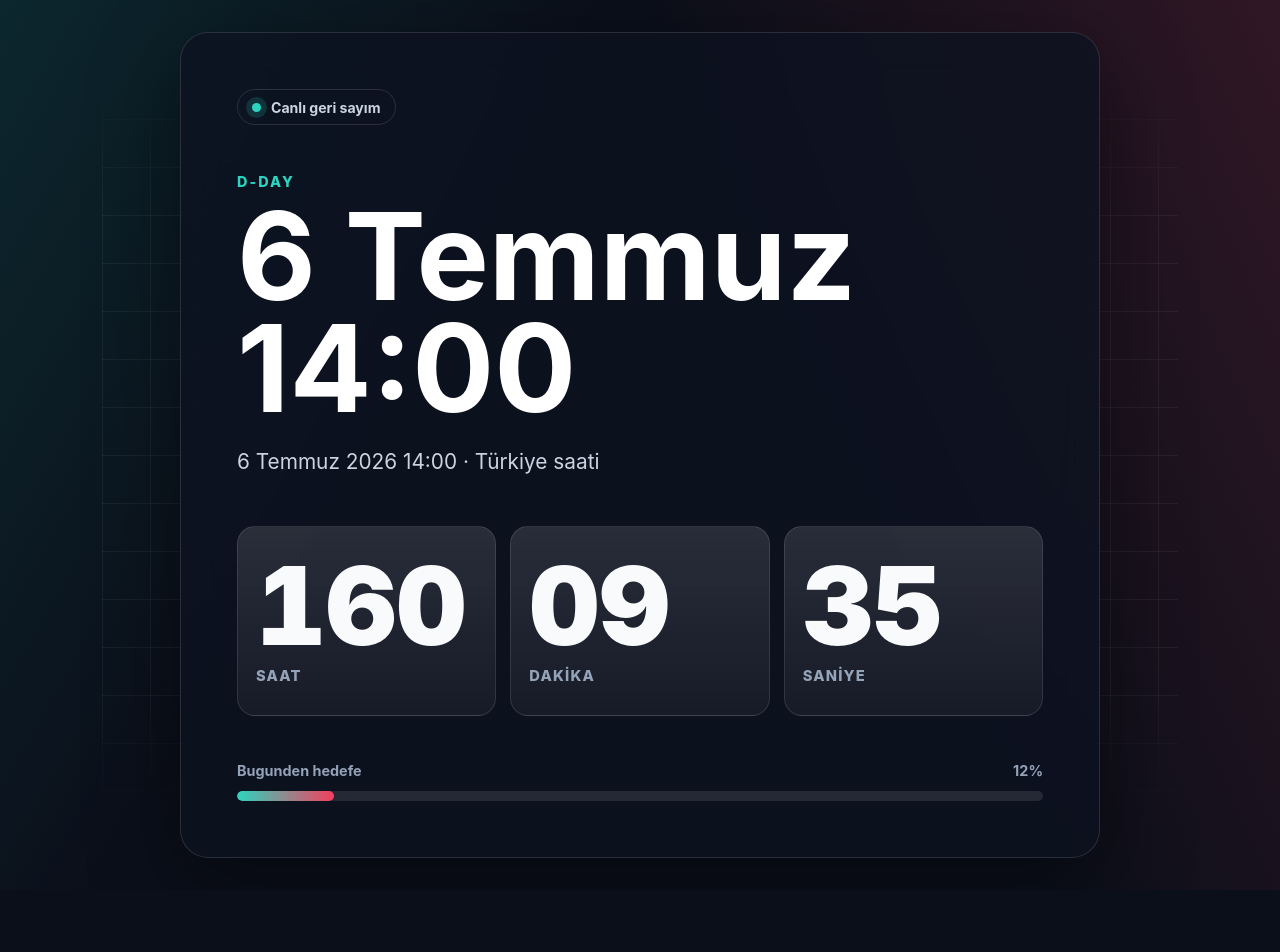
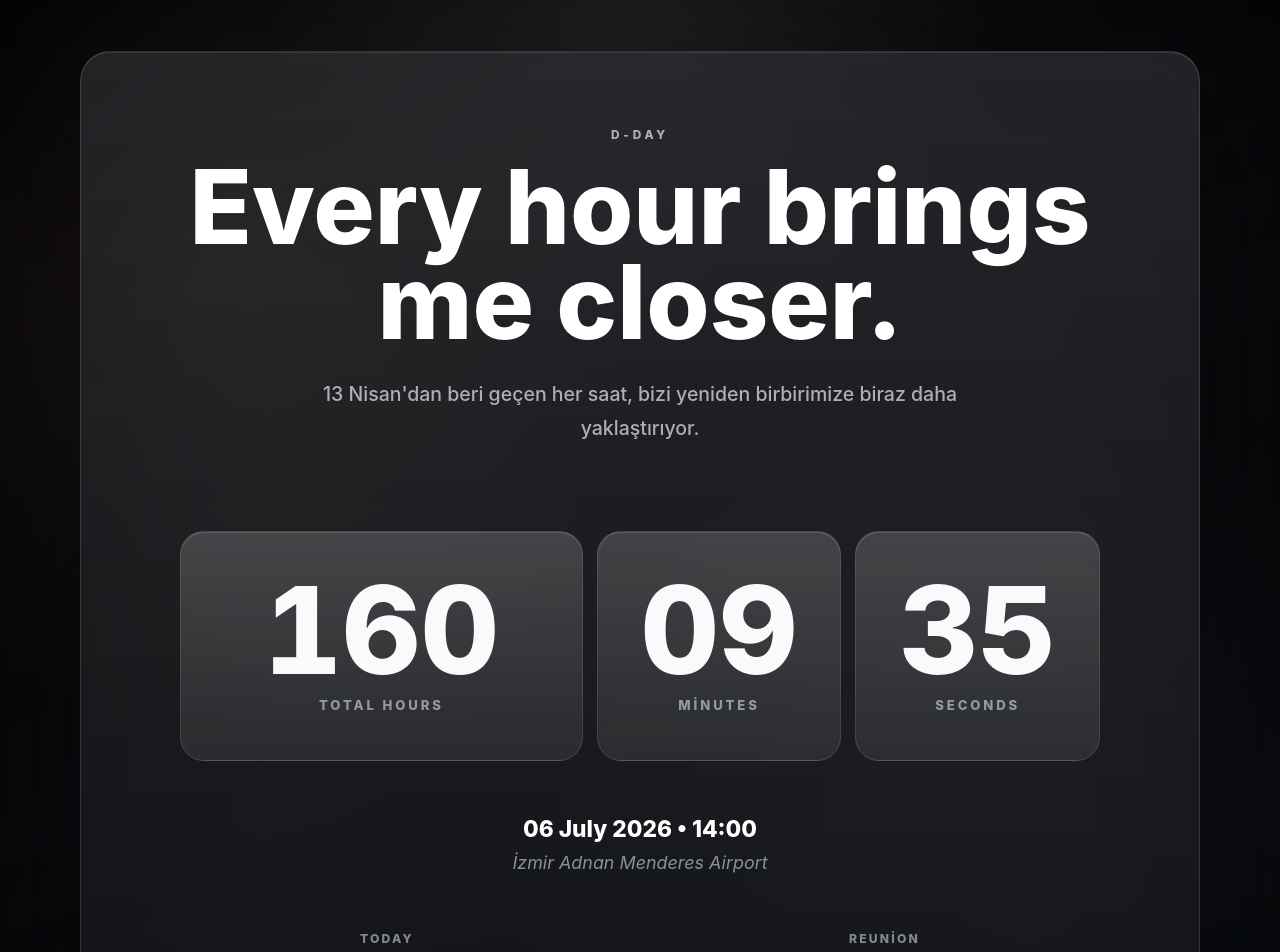
Before and after one commit to erdalyenigul/d-day, a Vue app: page / in a window 1280 px wide. Shown: the top 952 px of the page. Before the commit the page ends 890 px from the top, so only its background shows below. Built offline with nearby package versions, Linux system fonts and the light colour scheme.

Commit message:
Refine reunion countdown experience

```diff
--- a/src/App.vue
+++ b/src/App.vue
@@ -1,6 +1,7 @@
 <script setup>
 import { computed, onMounted, onUnmounted, ref } from 'vue'
 
+const startDate = new Date('2026-04-13T00:00:00+03:00')
 const targetDate = new Date('2026-07-06T14:00:00+03:00')
 const now = ref(new Date())
 let intervalId
@@ -18,27 +19,17 @@ const remaining = computed(() => {
 })
 
 const timeParts = computed(() => [
-  { label: 'Saat', value: remaining.value.hours },
-  { label: 'Dakika', value: remaining.value.minutes },
-  { label: 'Saniye', value: remaining.value.seconds },
+  { label: 'Total hours', value: remaining.value.hours },
+  { label: 'Minutes', value: remaining.value.minutes },
+  { label: 'Seconds', value: remaining.value.seconds },
 ])
 
 const progress = computed(() => {
-  const startDate = new Date('2026-06-29T00:00:00+03:00')
   const total = targetDate.getTime() - startDate.getTime()
   const elapsed = now.value.getTime() - startDate.getTime()
 
   return Math.min(Math.max((elapsed / total) * 100, 0), 100)
 })
-
-const targetLabel = new Intl.DateTimeFormat('tr-TR', {
-  day: 'numeric',
-  month: 'long',
-  year: 'numeric',
-  hour: '2-digit',
-  minute: '2-digit',
-  timeZone: 'Europe/Istanbul',
-}).format(targetDate)
 
 onMounted(() => {
   intervalId = window.setInterval(() => {
@@ -53,39 +44,55 @@ onUnmounted(() => {
 
 <template>
   <main class="page-shell">
-    <section class="countdown-panel" aria-labelledby="page-title">
-      <div class="status-row">
-        <span class="status-dot" aria-hidden="true"></span>
-        <span>Canlı geri sayım</span>
+    <Transition name="cinematic" mode="out-in">
+      <section
+        v-if="remaining.totalSeconds > 0"
+        key="countdown"
+        class="memory-panel"
+        aria-labelledby="page-title"
+      >
+        <div class="intro">
+          <p class="eyebrow">D-DAY</p>
+          <h1 id="page-title">Every hour brings me closer.</h1>
+          <p class="lead">
+            13 Nisan'dan beri geçen her saat, bizi yeniden birbirimize biraz daha
+            yaklaştırıyor.
+          </p>
         </div>
 
-      <div class="headline">
-        <p class="eyebrow">D-Day</p>
-        <h1 id="page-title">6 Temmuz 14:00</h1>
-        <p class="target-date">{{ targetLabel }} · Türkiye saati</p>
-      </div>
-
-      <div v-if="remaining.totalSeconds > 0" class="timer-grid">
+        <div class="timer-grid" aria-label="Deniz'e kavuşmaya kalan süre">
           <article v-for="part in timeParts" :key="part.label" class="time-card">
             <span class="time-value">{{ String(part.value).padStart(2, '0') }}</span>
             <span class="time-label">{{ part.label }}</span>
           </article>
         </div>
 
-      <div v-else class="completed-state">
-        <span class="completed-value">00:00:00</span>
-        <span class="completed-label">Zaman geldi.</span>
+        <div class="reunion">
+          <p class="date-line">06 July 2026 • 14:00</p>
+          <p class="place-line">İzmir Adnan Menderes Airport</p>
         </div>
 
-      <div class="progress-wrap" aria-label="Geri sayım ilerlemesi">
+        <div class="progress-wrap" aria-label="Today to reunion progress">
           <div class="progress-meta">
-          <span>Bugunden hedefe</span>
-          <span>{{ Math.round(progress) }}%</span>
+            <span>Today</span>
+            <span>Reunion</span>
           </div>
           <div class="progress-track">
             <div class="progress-fill" :style="{ width: `${progress}%` }"></div>
           </div>
         </div>
+
+        <p class="closing-line">When this countdown ends, our forever begins.</p>
       </section>
+
+      <section v-else key="completed" class="memory-panel completed-state" aria-live="polite">
+        <div class="completed-glow" aria-hidden="true"></div>
+        <div class="completed-copy">
+          <p class="eyebrow">D-DAY</p>
+          <h1>Welcome home, Deniz.</h1>
+          <p>No more distance. Our forever starts now.</p>
+        </div>
+      </section>
+    </Transition>
   </main>
 </template>
--- a/src/style.css
+++ b/src/style.css
@@ -1,6 +1,6 @@
 :root {
   color: #f8fafc;
-  background: #0b0f1a;
+  background: #050507;
   font-family:
     Inter, ui-sans-serif, system-ui, -apple-system, BlinkMacSystemFont, "Segoe UI",
     sans-serif;
@@ -33,193 +33,322 @@ select {
   min-height: 100vh;
   place-items: center;
   overflow: hidden;
-  padding: 32px 18px;
+  padding: clamp(18px, 4vw, 56px);
   background:
-    linear-gradient(120deg, rgba(20, 184, 166, 0.14), transparent 34%),
-    linear-gradient(245deg, rgba(244, 63, 94, 0.16), transparent 38%),
-    #0b0f1a;
+    radial-gradient(circle at 50% 0%, rgba(255, 255, 255, 0.16), transparent 28%),
+    radial-gradient(circle at 18% 22%, rgba(145, 112, 88, 0.24), transparent 34%),
+    radial-gradient(circle at 82% 78%, rgba(82, 104, 134, 0.2), transparent 38%),
+    linear-gradient(145deg, #050507 0%, #111016 48%, #06070a 100%);
 }
 
 .page-shell::before {
   position: absolute;
-  inset: 8%;
+  inset: 0;
   content: "";
-  background-image:
-    linear-gradient(rgba(255, 255, 255, 0.055) 1px, transparent 1px),
-    linear-gradient(90deg, rgba(255, 255, 255, 0.055) 1px, transparent 1px);
-  background-size: 48px 48px;
-  mask-image: linear-gradient(to bottom, transparent, black 20%, black 80%, transparent);
+  background:
+    linear-gradient(90deg, rgba(255, 255, 255, 0.03) 1px, transparent 1px),
+    linear-gradient(rgba(255, 255, 255, 0.025) 1px, transparent 1px);
+  background-size: 88px 88px;
+  mask-image: radial-gradient(circle at center, black 0%, transparent 72%);
 }
 
-.countdown-panel {
-  position: relative;
-  width: min(920px, 100%);
-  padding: clamp(24px, 5vw, 56px);
-  border: 1px solid rgba(255, 255, 255, 0.12);
-  border-radius: 28px;
-  background: rgba(13, 18, 32, 0.78);
-  box-shadow: 0 28px 90px rgba(0, 0, 0, 0.42);
-  backdrop-filter: blur(20px);
+.page-shell::after {
+  position: absolute;
+  inset: 0;
+  content: "";
+  pointer-events: none;
+  background:
+    linear-gradient(to bottom, rgba(0, 0, 0, 0.42), transparent 24%, transparent 70%, rgba(0, 0, 0, 0.55)),
+    linear-gradient(90deg, rgba(0, 0, 0, 0.48), transparent 18%, transparent 82%, rgba(0, 0, 0, 0.48));
 }
 
-.status-row {
-  display: inline-flex;
-  align-items: center;
-  gap: 10px;
-  min-height: 36px;
-  padding: 0 14px;
+.memory-panel {
+  position: relative;
+  z-index: 1;
+  display: grid;
+  width: min(1120px, 100%);
+  min-height: min(820px, calc(100vh - 72px));
+  align-content: center;
+  justify-items: center;
+  padding: clamp(30px, 6vw, 76px);
   border: 1px solid rgba(255, 255, 255, 0.12);
-  border-radius: 999px;
-  color: #cbd5e1;
-  font-size: 0.88rem;
-  font-weight: 700;
-  letter-spacing: 0;
+  border-radius: 30px;
+  background:
+    linear-gradient(180deg, rgba(255, 255, 255, 0.105), rgba(255, 255, 255, 0.035)),
+    rgba(9, 10, 14, 0.72);
+  box-shadow:
+    0 42px 140px rgba(0, 0, 0, 0.54),
+    inset 0 1px 0 rgba(255, 255, 255, 0.1);
+  text-align: center;
+  backdrop-filter: blur(26px);
+  animation: panel-rise 900ms ease both;
 }
 
-.status-dot {
-  width: 9px;
-  height: 9px;
-  border-radius: 50%;
-  background: #2dd4bf;
-  box-shadow: 0 0 0 6px rgba(45, 212, 191, 0.16);
-}
-
-.headline {
-  margin-top: clamp(28px, 5vw, 48px);
+.intro {
+  display: grid;
+  justify-items: center;
 }
 
 .eyebrow {
-  margin: 0 0 10px;
-  color: #2dd4bf;
-  font-size: 0.9rem;
+  margin: 0 0 18px;
+  color: rgba(248, 250, 252, 0.66);
+  font-size: 0.74rem;
   font-weight: 800;
-  letter-spacing: 0.14em;
+  letter-spacing: 0.32em;
   text-transform: uppercase;
 }
 
 h1 {
-  max-width: 760px;
+  max-width: 920px;
   margin: 0;
   color: #ffffff;
-  font-size: clamp(3.1rem, 11vw, 7.6rem);
-  line-height: 0.92;
+  font-size: clamp(3.25rem, 8vw, 8.6rem);
+  font-weight: 800;
+  line-height: 0.93;
   letter-spacing: 0;
 }
 
-.target-date {
-  max-width: 620px;
-  margin: 22px 0 0;
-  color: #cbd5e1;
-  font-size: clamp(1rem, 2.5vw, 1.3rem);
-  line-height: 1.55;
+.lead {
+  max-width: 640px;
+  margin: clamp(18px, 3vw, 28px) 0 0;
+  color: rgba(226, 232, 240, 0.72);
+  font-size: clamp(1rem, 1.7vw, 1.22rem);
+  font-weight: 450;
+  line-height: 1.7;
 }
 
 .timer-grid {
   display: grid;
-  grid-template-columns: repeat(3, minmax(0, 1fr));
+  width: min(920px, 100%);
+  grid-template-columns: minmax(0, 1.35fr) repeat(2, minmax(0, 0.82fr));
   gap: 14px;
-  margin-top: clamp(28px, 5vw, 48px);
+  margin-top: clamp(46px, 7vw, 86px);
 }
 
 .time-card {
   display: grid;
-  min-height: clamp(132px, 18vw, 190px);
+  min-height: clamp(148px, 18vw, 230px);
   align-content: center;
-  gap: 12px;
-  padding: 18px;
+  justify-items: center;
+  gap: 16px;
+  padding: clamp(18px, 3vw, 30px);
   border: 1px solid rgba(255, 255, 255, 0.11);
-  border-radius: 18px;
-  background: linear-gradient(180deg, rgba(255, 255, 255, 0.12), rgba(255, 255, 255, 0.045));
+  border-radius: 24px;
+  background:
+    linear-gradient(180deg, rgba(255, 255, 255, 0.14), rgba(255, 255, 255, 0.045)),
+    rgba(255, 255, 255, 0.035);
+  box-shadow: inset 0 1px 0 rgba(255, 255, 255, 0.12);
 }
 
 .time-value {
   color: #f8fafc;
-  font-size: clamp(3rem, 9vw, 6.8rem);
-  font-weight: 900;
-  line-height: 0.9;
+  font-size: clamp(3.7rem, 9.5vw, 8.8rem);
+  font-weight: 850;
+  line-height: 0.84;
   letter-spacing: 0;
   font-variant-numeric: tabular-nums;
 }
 
 .time-label {
-  color: #94a3b8;
-  font-size: 0.92rem;
+  color: rgba(203, 213, 225, 0.64);
+  font-size: clamp(0.7rem, 1.1vw, 0.82rem);
   font-weight: 800;
-  letter-spacing: 0.08em;
+  letter-spacing: 0.22em;
   text-transform: uppercase;
 }
 
-.completed-state {
-  display: grid;
-  gap: 12px;
-  margin-top: clamp(28px, 5vw, 48px);
+.reunion {
+  margin-top: clamp(30px, 5vw, 54px);
 }
 
-.completed-value {
-  font-size: clamp(3rem, 12vw, 8rem);
-  font-weight: 900;
-  line-height: 1;
+.date-line,
+.place-line,
+.closing-line {
+  margin: 0;
 }
 
-.completed-label {
-  color: #cbd5e1;
-  font-size: 1.2rem;
+.date-line {
+  color: #ffffff;
+  font-size: clamp(1.08rem, 2vw, 1.42rem);
+  font-weight: 760;
+}
+
+.place-line {
+  margin-top: 10px;
+  color: rgba(203, 213, 225, 0.64);
+  font-size: clamp(0.98rem, 1.5vw, 1.12rem);
+  font-style: italic;
 }
 
 .progress-wrap {
-  margin-top: clamp(28px, 5vw, 46px);
+  width: min(560px, 100%);
+  margin-top: clamp(34px, 5vw, 58px);
 }
 
 .progress-meta {
   display: flex;
   justify-content: space-between;
-  gap: 16px;
-  margin-bottom: 12px;
-  color: #94a3b8;
-  font-size: 0.9rem;
-  font-weight: 700;
+  gap: 20px;
+  margin-bottom: 13px;
+  color: rgba(226, 232, 240, 0.54);
+  font-size: 0.76rem;
+  font-weight: 800;
+  letter-spacing: 0.18em;
+  text-transform: uppercase;
 }
 
 .progress-track {
-  height: 10px;
+  height: 4px;
   overflow: hidden;
   border-radius: 999px;
-  background: rgba(255, 255, 255, 0.1);
+  background: rgba(255, 255, 255, 0.12);
 }
 
 .progress-fill {
   height: 100%;
   border-radius: inherit;
-  background: linear-gradient(90deg, #2dd4bf, #f43f5e);
-  transition: width 300ms ease;
+  background: linear-gradient(90deg, #f8fafc, #d9bca1 48%, #94a3b8);
+  box-shadow: 0 0 24px rgba(217, 188, 161, 0.34);
+  transition: width 400ms ease;
 }
 
-@media (max-width: 720px) {
+.closing-line {
+  margin-top: clamp(32px, 5vw, 62px);
+  color: rgba(248, 250, 252, 0.68);
+  font-size: clamp(0.98rem, 1.7vw, 1.22rem);
+  font-style: italic;
+}
+
+.completed-state {
+  min-height: min(820px, calc(100vh - 72px));
+  overflow: hidden;
+}
+
+.completed-glow {
+  position: absolute;
+  width: min(680px, 84vw);
+  aspect-ratio: 1;
+  border-radius: 50%;
+  background: radial-gradient(circle, rgba(255, 255, 255, 0.18), rgba(217, 188, 161, 0.16) 34%, transparent 67%);
+  filter: blur(18px);
+  animation: slow-bloom 1800ms ease both;
+}
+
+.completed-copy {
+  position: relative;
+  display: grid;
+  justify-items: center;
+  animation: completed-rise 1200ms 280ms ease both;
+}
+
+.completed-copy p:last-child {
+  max-width: 620px;
+  margin: clamp(18px, 3vw, 28px) 0 0;
+  color: rgba(226, 232, 240, 0.72);
+  font-size: clamp(1.05rem, 2vw, 1.36rem);
+  font-style: italic;
+  line-height: 1.65;
+}
+
+.cinematic-enter-active,
+.cinematic-leave-active {
+  transition:
+    opacity 700ms ease,
+    filter 700ms ease,
+    transform 700ms ease;
+}
+
+.cinematic-enter-from,
+.cinematic-leave-to {
+  opacity: 0;
+  filter: blur(18px);
+  transform: translateY(18px) scale(0.985);
+}
+
+@keyframes panel-rise {
+  from {
+    opacity: 0;
+    transform: translateY(22px) scale(0.99);
+  }
+
+  to {
+    opacity: 1;
+    transform: translateY(0) scale(1);
+  }
+}
+
+@keyframes slow-bloom {
+  from {
+    opacity: 0;
+    transform: scale(0.7);
+  }
+
+  to {
+    opacity: 1;
+    transform: scale(1);
+  }
+}
+
+@keyframes completed-rise {
+  from {
+    opacity: 0;
+    transform: translateY(24px);
+  }
+
+  to {
+    opacity: 1;
+    transform: translateY(0);
+  }
+}
+
+@media (max-width: 820px) {
   .page-shell {
     align-items: stretch;
-    padding: 14px;
+    padding: 12px;
   }
 
-  .countdown-panel {
-    display: flex;
-    min-height: calc(100vh - 28px);
-    flex-direction: column;
-    justify-content: center;
-    border-radius: 22px;
+  .memory-panel {
+    min-height: calc(100vh - 24px);
+    border-radius: 24px;
   }
 
   .timer-grid {
     grid-template-columns: 1fr;
+    gap: 12px;
   }
 
   .time-card {
-    min-height: 112px;
-    grid-template-columns: 1fr auto;
+    min-height: 118px;
+    grid-template-columns: minmax(0, 1fr) auto;
     align-items: end;
-    align-content: center;
+    justify-items: start;
+    text-align: left;
   }
 
   .time-label {
     padding-bottom: 8px;
+    text-align: right;
   }
 }
+
+@media (max-width: 520px) {
+  .memory-panel {
+    padding: 26px 18px;
+  }
+
+  h1 {
+    font-size: clamp(3rem, 15vw, 4.8rem);
+  }
+
+  .lead {
+    line-height: 1.58;
+  }
+
+  .time-value {
+    font-size: clamp(3.25rem, 18vw, 5rem);
+  }
+
+  .progress-meta {
+    letter-spacing: 0.12em;
+  }
+}
```
Lines whose indentation alone changed are shown as unchanged.
